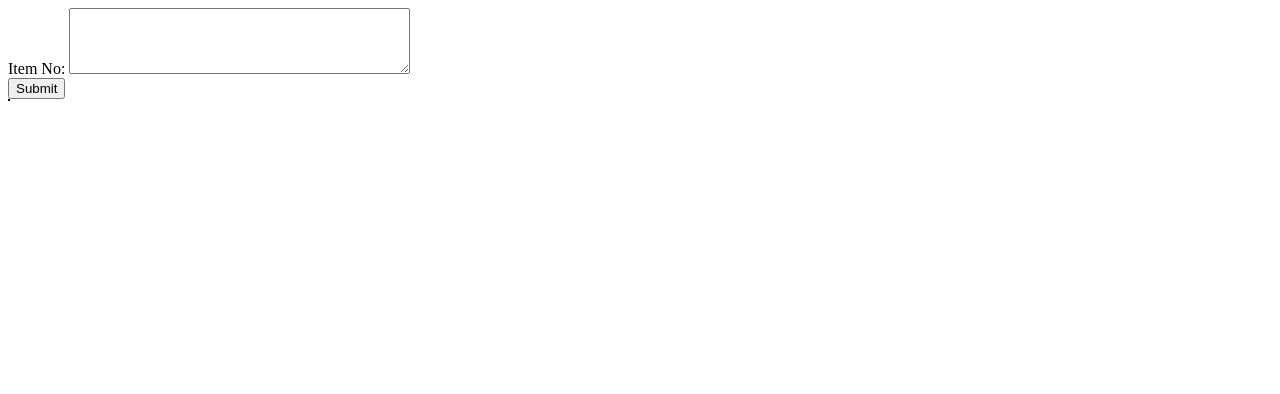
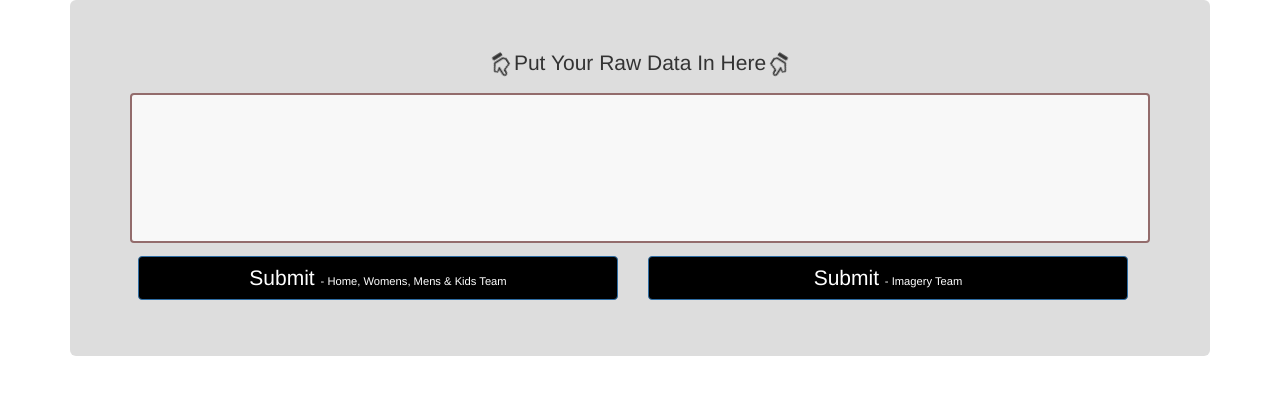
Before and after one commit to sachin-mundhe/sachin-mundhe.github.io, a plain HTML site: page extract-item-numbers/index.html in a window 1280 px wide. Drawn offline with nearby package versions, Linux system fonts and the light colour scheme.

Commit message:
13.03.2019

```diff
--- /dev/null
+++ b/extract-item-numbers/CSS/style.css
@@ -0,0 +1,116 @@
+#temp {
+
+        }
+
+        .jumbotron {
+            background-color: #dddddd;
+            min-height: 100%;
+        }
+
+        textarea {
+            width: 100%;
+            height: 150px;
+            padding: 12px 20px;
+            box-sizing: border-box;
+            border: 2px solid #936c6c;
+            border-radius: 4px;
+            background-color: #f8f8f8;
+            resize: none;
+        }
+
+
+        #msg {
+            text-align: center;
+        }
+
+        #btnGrid {
+
+        }
+
+        .btnText {
+            font-size: 1.5em;
+
+        }
+
+        .btnTextSubScript {
+            font-size: 0.8em;
+        }
+
+        .btn-primary {
+            background-color: black;
+            margin: 8px;
+        }
+        .btn-primary:hover {
+            background-color: #ffffff;
+            color: black;
+        }
+
+        .btn-primary:active {
+            background-color: #ffffff;
+            color: black;
+        }
+
+        .btn-primary:focus {
+            background-color: #ffffff;
+            color: black;
+        }
+
+        .row {
+           // margin-left: 15px;
+            margin-right: 15px;
+        }
+
+        .btn {
+
+/*            padding-left: 30px;*/
+/*            padding-right: 30px;*/
+        }
+
+        .lastTry {
+            width: 100%;
+        }
+
+table {
+  border-collapse: collapse;
+}
+
+table, td, th {
+  border: 1px solid black;
+}
+
+@keyframes glowing {
+     0% { box-shadow: 0 0 -10px #c4a300; }
+  40% { box-shadow: 0 0 20px #c4a300; }
+  60% { box-shadow: 0 0 20px #c4a300; }
+  100% { box-shadow: 0 0 -10px #c4a300; }
+}
+
+
+.txtAreaGlowing {
+    animation: glowing 5000ms infinite;
+}
+
+.lGlyphicon {
+    animation: lHanging 8000ms infinite;
+}
+
+.rGlyphicon {
+    transform: scale(-1,1) translate(5px,5px);
+     animation: rHanging 8000ms infinite;
+}
+
+@keyframes lHanging {
+    0% { transform: translate(5px,5px) rotate(0deg)}
+    25% { transform: translate(5px,5px) rotate(40deg)}
+    50% { transform: translate(5px,5px) rotate(0deg)}
+    75% { transform: translate(5px,5px) rotate(-40deg)}
+    100% { transform: translate(5px,5px) rotate(0deg)}
+}
+
+@keyframes rHanging {
+    0% { transform: scale(-1,1) translate(5px,5px) rotate(0deg)}
+    25% { transform: scale(-1,1) translate(5px,5px) rotate(40deg)}
+    50% { transform: scale(-1,1) translate(5px,5px) rotate(0deg)}
+    75% { transform: scale(-1,1) translate(5px,5px) rotate(-40deg)}
+    100% { transform: scale(-1,1) translate(5px,5px) rotate(0deg)}
+}
--- a/extract-item-numbers/index.html
+++ b/extract-item-numbers/index.html
@@ -2,22 +2,44 @@
 <html>
 
 <head>
+    <title>Item Extraction</title>
+    <link rel="icon" href="Icon/sun.jpg" type="image/png/gif">
+    <meta charset="utf-8">
+    <meta name="viewport" content="width=device-width, initial-scale=1">
+    <script src="https://www.gstatic.com/firebasejs/5.8.6/firebase.js"></script>
+    <script src="JSFunctions/Database/database.js"></script>
+    <script src="JSFunctions/UpdateData/updateData.js"></script>
+    <link rel="stylesheet" href="https://maxcdn.bootstrapcdn.com/bootstrap/3.4.0/css/bootstrap.min.css">
+    <script src="https://ajax.googleapis.com/ajax/libs/jquery/3.3.1/jquery.min.js"></script>
+    <script src="https://maxcdn.bootstrapcdn.com/bootstrap/3.4.0/js/bootstrap.min.js"></script>
     <script src="JSFunctions/MainFunction_ExtractItems/MainFunction.js"></script>
     <script src="JSFunctions/ExtractItemNumbers/ExtractItemNumbers.js"></script>
     <script src="JSFunctions/CopyTableToClipboard/copyTableToClipboard.js"></script>
     <script src="JSFunctions/GenerateTable_ListOfItems/GenerateTable.js"></script>
+    <link rel="stylesheet" type="text/css" href="CSS/style.css">
+    <style></style>
 </head>
 
 <body>
-    <div>
-        Item No: <textarea type="text" id="itemNumbers" rows="4" cols="40"></textarea>
+
+    <div id="temp" class="container">
+        <div class="jumbotron">
+            <p id="msg"><span class="glyphicon glyphicon-hand-down lGlyphicon  "></span> Put Your Raw Data In Here <span class="glyphicon glyphicon-hand-down rGlyphicon"></span></p>
+            <textarea class="txtAreaGlowing" type="text" id="itemNumbers" ></textarea>
+
+            <div id="btnGrid" class="row">
+                <div class="col-md-6"><button  class="btn btn-primary lastTry" type="button" onclick="mainFunction()"><span class="btnText">Submit </span><span class="btnTextSubScript">- Home, Womens, Mens & Kids Team</span></button></div>
+                <div class="col-md-6"><button class="btn btn-primary lastTry"  type="button" onclick="imageryTeam()"><span class="btnText">Submit </span><span class="btnTextSubScript">- Imagery Team</span></button></div>
+            </div>
+
+            <table id="cpyTable" class=".table-condensed"> </table>
+
+        </div>
     </div>
+</body>
 
-    <input type="button" value="Submit" onclick="mainFunction()">
 
-    <table id="cpyTable" style="border: 1px solid black"> </table>
 
-</body>
 
 </html>
 
```
Also changed, not shown: extract-item-numbers/Icon/sun.jpg (added).
